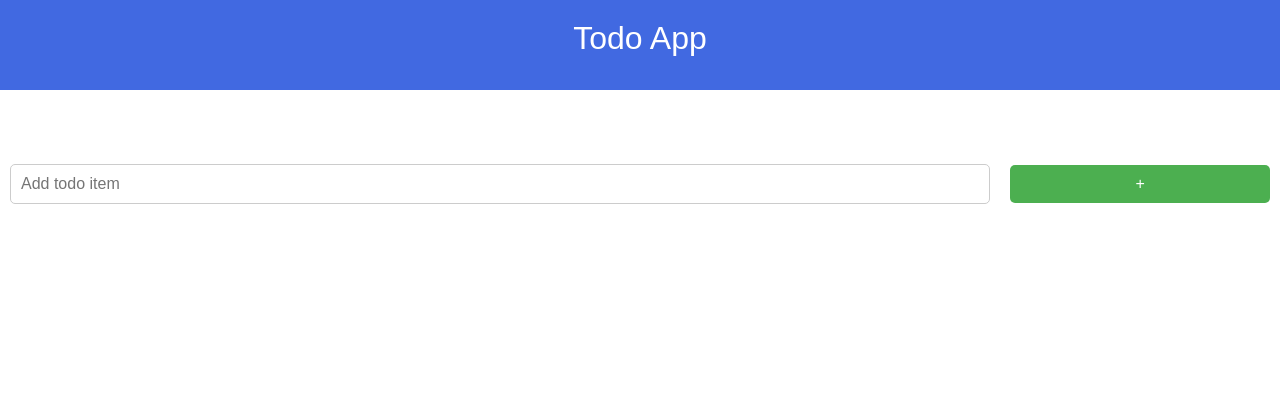
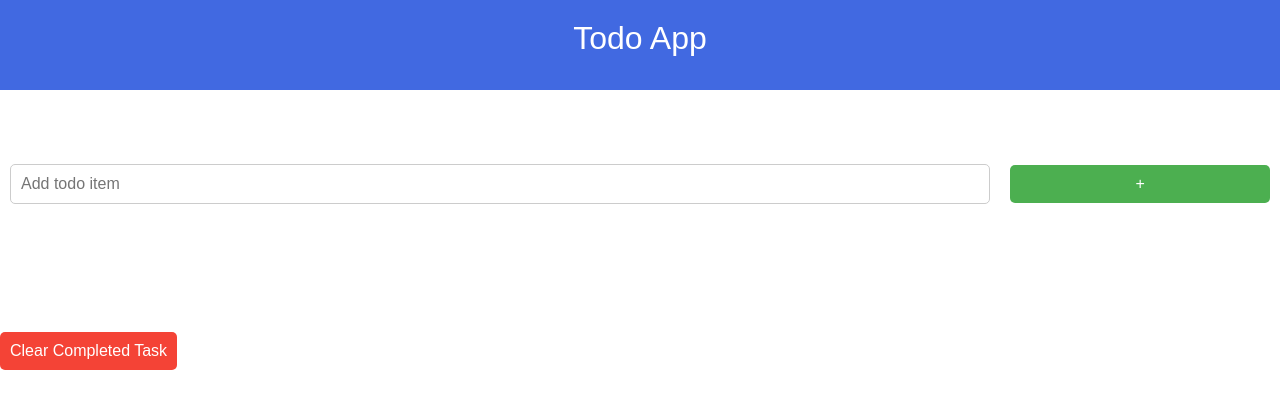
Before and after one commit to Waqasii/TodoReact, a React (Create React App) app in the folder todo/: page / in a window 1280 px wide. Shown: the top 408 px of the page. Built offline with nearby package versions, Linux system fonts and the light colour scheme.

Commit message:
edit fix and clear complete func done

```diff
--- a/todo/src/App.js
+++ b/todo/src/App.js
@@ -2,6 +2,8 @@ import Header from "./components/Header.js";
 import Form from "./components/Form.js";
 import { useState } from "react";
 import ListItem from "./components/ListItem.js";
+import ClearComplete from "./components/ClearComplete.js";
+
 function App() {
   const [todo, settodo] = useState("")
   const [todoList, setTodoList] = useState([])
@@ -12,6 +14,7 @@ function App() {
         todo={todo} setTodo={settodo} todoList={todoList} setTodoList={setTodoList}
       />
       <ListItem todoList={todoList} todo={todo} setTodoList={setTodoList} setTodo={settodo} />
+      <ClearComplete todoList={todoList} setTodoList={setTodoList} />
     </div>
   )
 }
--- /dev/null
+++ b/todo/src/components/ClearComplete.js
@@ -0,0 +1,23 @@
+import styles from '../style.module.css'
+
+
+const ClearComplete = ({ todoList, setTodoList }) => {
+
+
+
+    const clearDone = () => {
+        setTodoList(todoList.filter((item) => item.completed !== true))
+
+    };
+
+
+
+    return (
+        <button onClick={clearDone} className={styles.clearbutton}>
+            Clear Completed Task
+        </button>
+
+    )
+}
+
+export default ClearComplete;
--- a/todo/src/components/TodoItem.js
+++ b/todo/src/components/TodoItem.js
@@ -14,7 +14,7 @@ const TodoItem = ({ todoList, todo, setTodoList, setTodo }) => {
     };
 
     const editTodo = () => {
-        setTodo("aaa")
+        setTodo(todo.name)
         setTodoList(todoList.filter((item) => todo.id !== item.id))
 
     };
--- a/todo/src/style.module.css
+++ b/todo/src/style.module.css
@@ -90,3 +90,19 @@ body {
     color: grey;
     text-decoration: line-through;
 }
+
+.clearbutton {
+    background-color: #f44336;
+    color: #fff;
+    border: none;
+    border-radius: 5px;
+    padding: 10px;
+    font-size: 16px;
+    cursor: pointer;
+    transition: background-color 0.3s ease-in-out;
+    margin-top: 10%;
+}
+
+.clearbutton:hover {
+    background-color: #c62828;
+}
```
